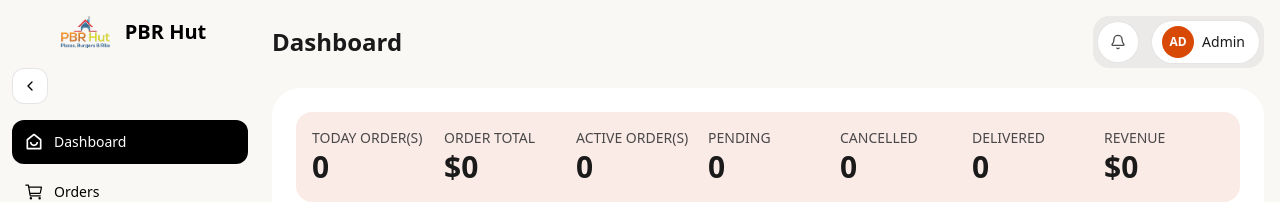
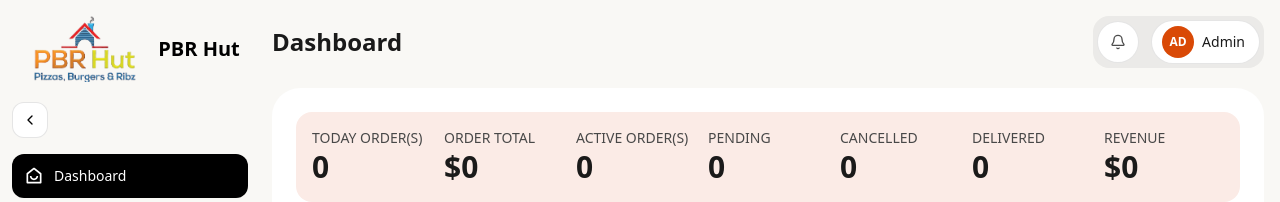
Before and after one commit to murad403/pbr-hut-admin-dashboard, a Next.js app: page / in a window 1280 px wide. Shown: the top 202 px of the page. Built offline with nearby package versions, Linux system fonts and the light colour scheme; no server answers.

Commit message:
fix: update logo dimensions in AdminSidebar for better visibility

```diff
--- a/src/components/shared/AdminSidebar.tsx
+++ b/src/components/shared/AdminSidebar.tsx
@@ -44,7 +44,7 @@ const SidebarContent = ({ collapsed, onToggleCollapse, onCloseMobile, onLogout }
     <div className="flex h-full w-full flex-col px-3 py-4">
       <div className={cn("mb-5 flex items-center", collapsed ? "justify-center" : "justify-between")}>
         <div className={cn("flex items-center justify-center w-full", collapsed ? "justify-center" : "gap-2")}>
-          <Image src={logo} alt="PBR Hut" width={63} height={32} className="object-cover" />
+          <Image src={logo} alt="PBR Hut" width={130} height={50} className="object-" />
           {!collapsed && <span className="text-xl font-semibold text-heading">PBR Hut</span>}
         </div>
 
```
